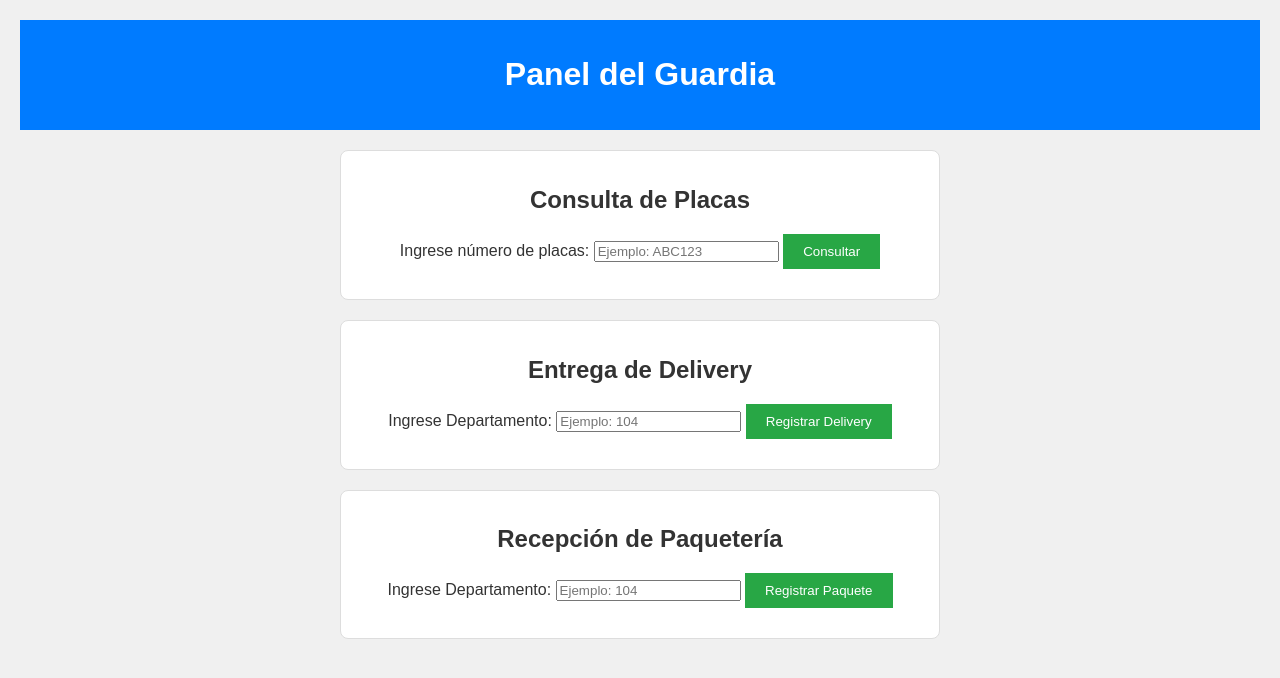
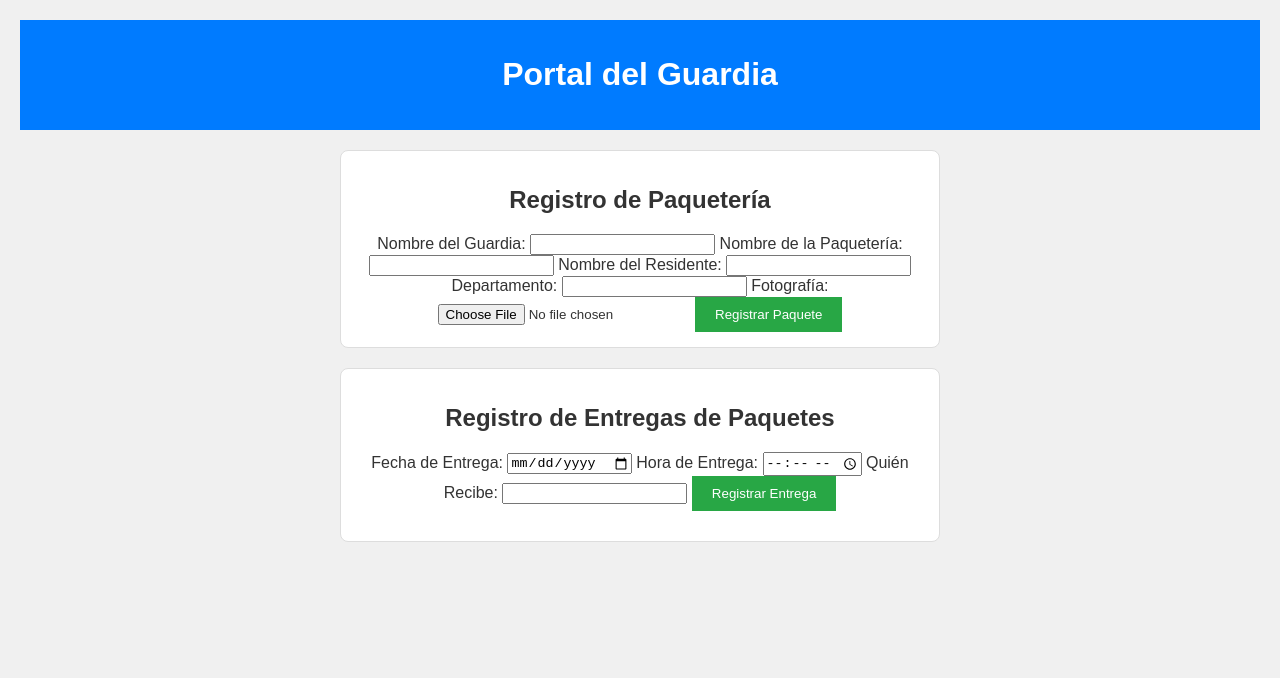
Before and after one commit to monitovic/finalelite, a plain HTML site: page guardia.html in a window 1280 px wide. Drawn offline with Linux system fonts and the light colour scheme.

Commit message:
Add files via upload
esperando sea el final del trabho para resumir el trabjo de los guardias

```diff
--- a/guardia.html
+++ b/guardia.html
@@ -8,28 +8,47 @@
 </head>
 <body>
     <header>
-        <h1>Panel del Guardia</h1>
+        <h1>Portal del Guardia</h1>
     </header>
     <main>
+        <!-- Registro de Paquetería -->
         <section>
-            <h2>Consulta de Placas</h2>
-            <label for="placas">Ingrese número de placas:</label>
-            <input type="text" id="placas" placeholder="Ejemplo: ABC123" required>
-            <button onclick="consultarPlacas()">Consultar</button>
-            <div id="resultadoPlacas"></div>
+            <h2>Registro de Paquetería</h2>
+            <form id="formPaqueteria" enctype="multipart/form-data">
+                <label for="nombreGuardia">Nombre del Guardia:</label>
+                <input type="text" id="nombreGuardia" name="nombreGuardia" required>
+
+                <label for="paqueteria">Nombre de la Paquetería:</label>
+                <input type="text" id="paqueteria" name="paqueteria" required>
+
+                <label for="nombreResidente">Nombre del Residente:</label>
+                <input type="text" id="nombreResidente" name="nombreResidente" required>
+
+                <label for="departamentoPaquete">Departamento:</label>
+                <input type="text" id="departamentoPaquete" name="departamento" required>
+
+                <label for="fotoPaquete">Fotografía:</label>
+                <input type="file" id="fotoPaquete" name="foto" accept="image/*" required>
+
+                <button type="button" onclick="registrarPaqueteria()">Registrar Paquete</button>
+            </form>
+            <div id="resultadoPaqueteria"></div>
         </section>
+        <!-- Registro de Entregas -->
         <section>
-            <h2>Entrega de Delivery</h2>
-            <label for="departamento">Ingrese Departamento:</label>
-            <input type="text" id="departamento" placeholder="Ejemplo: 104" required>
-            <button onclick="gestionarEntrega('delivery')">Registrar Delivery</button>
-            <div id="resultadoEntrega"></div>
-        </section>
-        <section>
-            <h2>Recepción de Paquetería</h2>
-            <label for="departamento">Ingrese Departamento:</label>
-            <input type="text" id="departamento" placeholder="Ejemplo: 104" required>
-            <button onclick="gestionarEntrega('paqueteria')">Registrar Paquete</button>
+            <h2>Registro de Entregas de Paquetes</h2>
+            <form id="formEntrega">
+                <label for="fechaEntrega">Fecha de Entrega:</label>
+                <input type="date" id="fechaEntrega" name="fechaEntrega" required>
+
+                <label for="horaEntrega">Hora de Entrega:</label>
+                <input type="time" id="horaEntrega" name="horaEntrega" required>
+
+                <label for="quienRecibe">Quién Recibe:</label>
+                <input type="text" id="quienRecibe" name="quienRecibe" required>
+
+                <button type="button" onclick="registrarEntrega()">Registrar Entrega</button>
+            </form>
             <div id="resultadoEntrega"></div>
         </section>
     </main>
--- a/guardia.js
+++ b/guardia.js
@@ -1,22 +1,31 @@
-async function consultarPlacas() {
-    const placas = document.getElementById('placas').value;
-    const resultadoDiv = document.getElementById('resultadoPlacas');
-
-    if (!placas) {
-        resultadoDiv.style.color = 'red';
-        resultadoDiv.innerText = 'Por favor, ingrese un número de placas válido.';
-        return;
-    }
+async function registrarPaqueteria() {
+    const form = document.getElementById('formPaqueteria');
+    const formData = new FormData(form);
 
     try {
-        const response = await fetch('config/placas_residentes.json');
-        const data = await response.json();
-        const registro = data.residentes.find((item) => item.placa === placas);
+        const response = await fetch('http://localhost:3000/registrar-paqueteria', {
+            method: 'POST',
+            body: formData
+        });
 
-        if (registro) {
-            const departamento = registro.departamento === "Sin asignar" ? "No asignado" : registro.departamento;
-            resultadoDiv.style.color = 'green';
-            resultadoDiv.innerText = `Placas ${placas} autorizadas. Departamento: ${departamento}.`;
-        } else {
-            resultadoDiv.style.color = 'red';
-            resultadoDiv.innerText = `Placas ${placas
+        const mensaje = response.ok ? 'Paquete registrado exitosamente.' : 'Error al registrar el paquete.';
+        document.getElementById('resultadoPaqueteria').innerText = mensaje;
+    } catch (error) {
+        console.error('Error al registrar el paquete:', error);
+        document.getElementById('resultadoPaqueteria').innerText = 'Error al registrar el paquete.';
+    }
+}
+
+async function registrarEntrega() {
+    const fechaEntrega = document.getElementById('fechaEntrega').value;
+    const horaEntrega = document.getElementById('horaEntrega').value;
+    const quienRecibe = document.getElementById('quienRecibe').value;
+
+    try {
+        const response = await fetch('http://localhost:3000/registrar-entrega', {
+            method: 'POST',
+            headers: { 'Content-Type': 'application/json' },
+            body: JSON.stringify({ fechaEntrega, horaEntrega, quienRecibe })
+        });
+
+        const mensaje
--- /dev/null
+++ b/registro_entregas.json
@@ -0,0 +1 @@
+[]
--- /dev/null
+++ b/registro_paqueteria.json
@@ -0,0 +1 @@
+[]
```
Also changed, not shown: server.js (+101 -18 lines).
